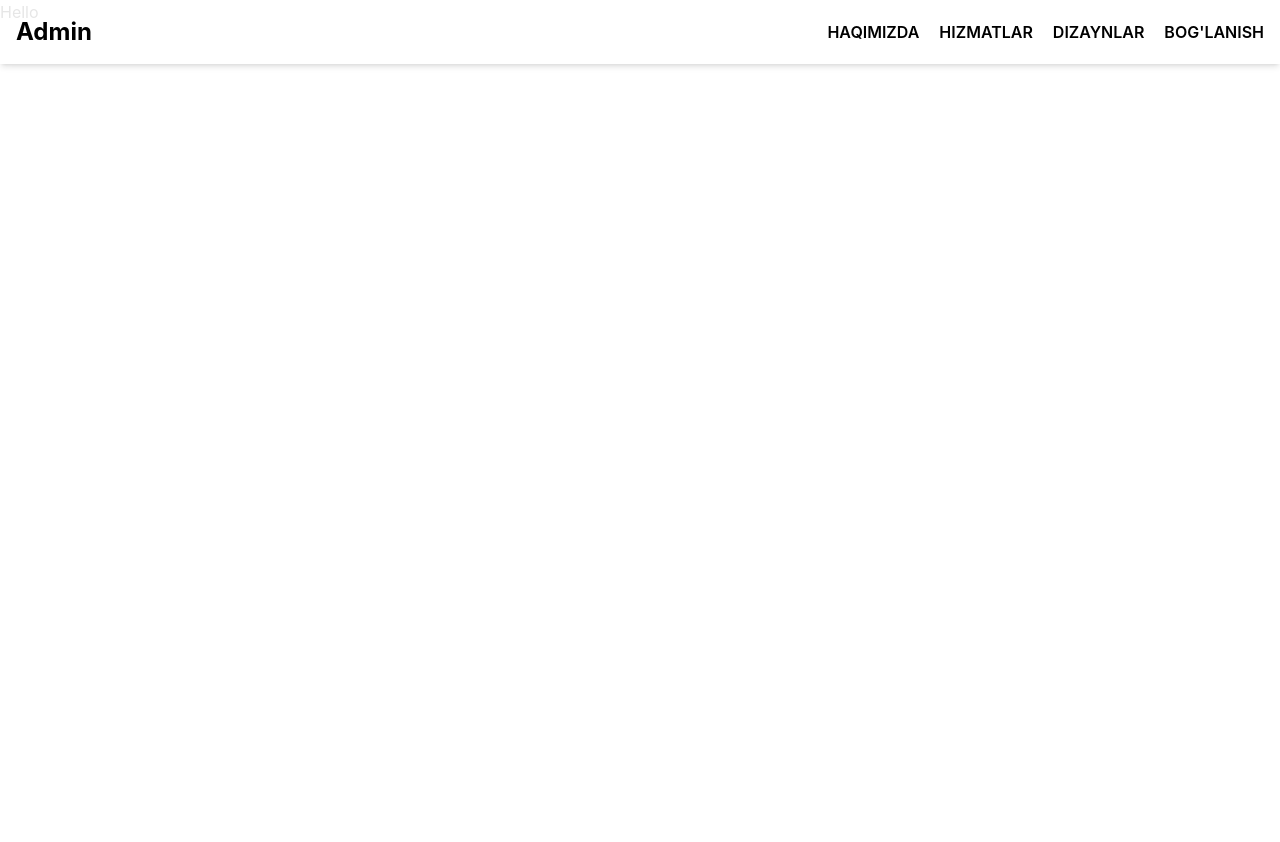
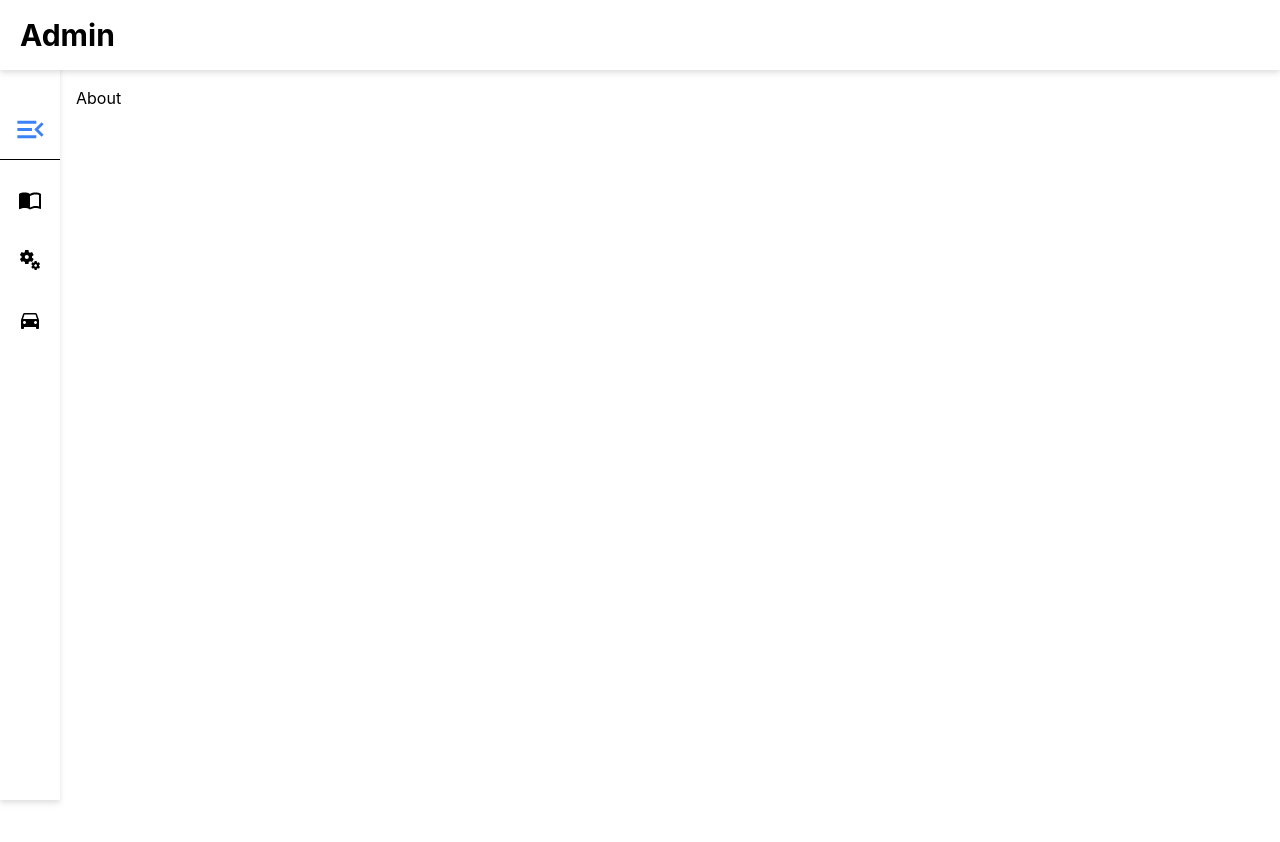
Before and after one commit to bimus-github/upholster-admin, a React (Create React App) app: page / in a window 1280 px wide. Shown: the top 842 px of the page. Before the commit the page ends 800 px from the top, so only its background shows below. Built offline with nearby package versions, Linux system fonts and the light colour scheme.

Commit message:
adding navbar

```diff
--- a/src/App.tsx
+++ b/src/App.tsx
@@ -1,11 +1,14 @@
 import React from "react";
-import Header from "./components/Header";
+import About from "./pages/About";
+import Navbar from "./components/Navbar";
 
 function App() {
   return (
-    <div className="App w-full bg-white">
-      <Header />
-      <p>Hello</p>
+    <div className="App">
+      <Navbar />
+      <main id="main" className="pl-[60px] pt-[70px] z-0">
+        <About />
+      </main>
     </div>
   );
 }
--- a/src/components/Header.tsx
+++ /dev/null
@@ -1,61 +0,0 @@
-/* eslint-disable jsx-a11y/anchor-is-valid */
-
-import CloseIcon from "@mui/icons-material/Close";
-import MenuOpenIcon from "@mui/icons-material/MenuOpen";
-import { IconButton } from "@mui/material";
-import React from "react";
-import { useState } from "react";
-
-function Header() {
-  const [openSideBar, setOpenSideBar] = useState<boolean>(false);
-
-  return (
-    <header className={styles.header}>
-      <strong className={styles.logo}>Admin</strong>
-
-      <nav className={`${styles.nav} sm:hidden`}>
-        <a className={styles.a}>HAQIMIZDA</a>
-        <a className={styles.a}>HIZMATLAR</a>
-        <a className={styles.a}>DIZAYNLAR</a>
-        <a className={styles.a}>BOG'LANISH</a>
-      </nav>
-
-      <div className={`${styles.a} hidden sm:flex`}>
-        <IconButton onClick={() => setOpenSideBar(!openSideBar)}>
-          <MenuOpenIcon />
-        </IconButton>
-      </div>
-
-      <aside
-        className={`${styles.aside} hidden sm:${
-          openSideBar ? "flex" : "hidden"
-        }`}
-      >
-        <nav className={styles.nav}>
-          <IconButton
-            onClick={() => setOpenSideBar(!openSideBar)}
-            className={styles.a}
-          >
-            <CloseIcon />
-          </IconButton>
-          <a className={styles.a}>HAQIMIZDA</a>
-          <a className={styles.a}>HIZMATLAR</a>
-          <a className={styles.a}>DIZAYNLAR</a>
-          <a className={styles.a}>BOG'LANISH</a>
-        </nav>
-      </aside>
-    </header>
-  );
-}
-
-export default Header;
-
-const styles = {
-  header:
-    "fixed top-0 left-0 w-full bg-white shadow-md h-16 flex justify-between items-center px-4 bg-opacity-90",
-  logo: " text-[24px]",
-  nav: "flex gap-5 lg:gap-4 md:gap-3 sm:gap-5 sm:flex-col font-semibold ",
-  aside:
-    "fixed top-0 right-0 w-[200px] min-h-[100vh] bg-white shadow-md h-16 flex justify-center p-5 items-start px-4 drop-shadow-md",
-  a: "hover:opacity-50",
-};
--- /dev/null
+++ b/src/components/Navbar.tsx
@@ -0,0 +1,78 @@
+/* eslint-disable jsx-a11y/anchor-is-valid */
+import React, { useState } from "react";
+
+import MenuOpenIcon from "@mui/icons-material/MenuOpen";
+import ArrowBackIosIcon from "@mui/icons-material/ArrowBackIos";
+
+import ImportContactsIcon from "@mui/icons-material/ImportContacts";
+import MiscellaneousServicesIcon from "@mui/icons-material/MiscellaneousServices";
+import DirectionsCarIcon from "@mui/icons-material/DirectionsCar";
+
+function Navbar() {
+  const [isClosedSideBar, setIsClosedSideBar] = useState<boolean>(true);
+
+  return (
+    <nav className={styles.nav}>
+      <header className={styles.header}>
+        <strong className="text-[30px] sm:text-[25px]">Admin</strong>
+      </header>
+
+      <aside
+        id="sidebar"
+        className={`${styles.aside} ${
+          isClosedSideBar ? "w-[60px]" : "w-[200px]"
+        }`}
+      >
+        <button
+          onClick={() => setIsClosedSideBar(!isClosedSideBar)}
+          className={styles.iconBtn}
+        >
+          {isClosedSideBar ? (
+            <MenuOpenIcon fontSize="large" className={styles.icon} />
+          ) : (
+            <ArrowBackIosIcon fontSize="large" className={styles.icon} />
+          )}
+        </button>
+        <div className="w-full h-[1px] bg-black" />
+        <ul className={styles.ul}>
+          <a href="" className={styles.link}>
+            <p className={`${styles.p} ${isClosedSideBar && "opacity-0"}`}>
+              HAQIMIZDA
+            </p>
+            {isClosedSideBar && <ImportContactsIcon className="absolute" />}
+          </a>
+          <a href="" className={styles.link}>
+            <p className={`${styles.p} ${isClosedSideBar && "opacity-0"}`}>
+              HIZMATLAR
+            </p>
+            {isClosedSideBar && (
+              <MiscellaneousServicesIcon className="absolute" />
+            )}
+          </a>
+          <a href="" className={styles.link}>
+            <p className={`${styles.p} ${isClosedSideBar && "opacity-0"}`}>
+              DIZAYNLAR
+            </p>
+            {isClosedSideBar && <DirectionsCarIcon className="absolute" />}
+          </a>
+        </ul>
+      </aside>
+    </nav>
+  );
+}
+
+export default Navbar;
+
+const styles = {
+  nav: "relative",
+  header:
+    "fixed top-0 left-0 right-0 z-10 bg-white drop-shadow-md h-[70px] p-5 flex items-center",
+  aside:
+    "fixed top-0 left-0 right-0 z-[5] bottom-0 bg-white drop-shadow-md pt-[100px] flex items-center flex-col ease-linear transition-all duration-300",
+  ul: "flex flex-col gap-5 py-5 w-full",
+  link:
+    "relative p-2 w-full text-center hover:bg-opacity-90 font-semibold hover:bg-slate-100 flex justify-center gap-4",
+  p: "ease-linear transition-opacity duration-300",
+  iconBtn: "hover:bg-slate-100 p-3 rounded-full",
+  icon: "text-2xl text-blue-500",
+};
--- /dev/null
+++ b/src/pages/About.tsx
@@ -0,0 +1,15 @@
+import React from "react";
+
+function About() {
+  return (
+    <section className={styles.main}>
+      <h1>About</h1>
+    </section>
+  );
+}
+
+export default About;
+
+const styles = {
+  main: "min-h-[100vh] flex flex-col p-4",
+};
```
